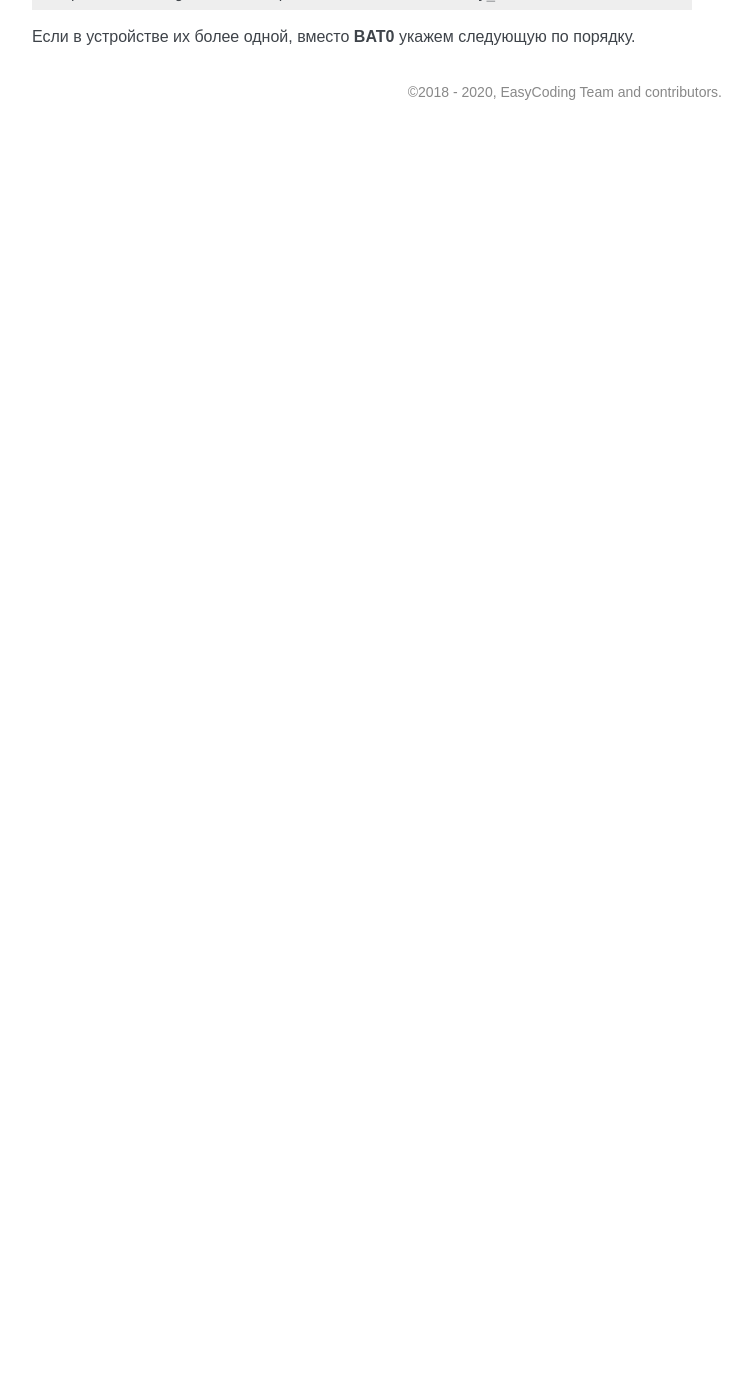
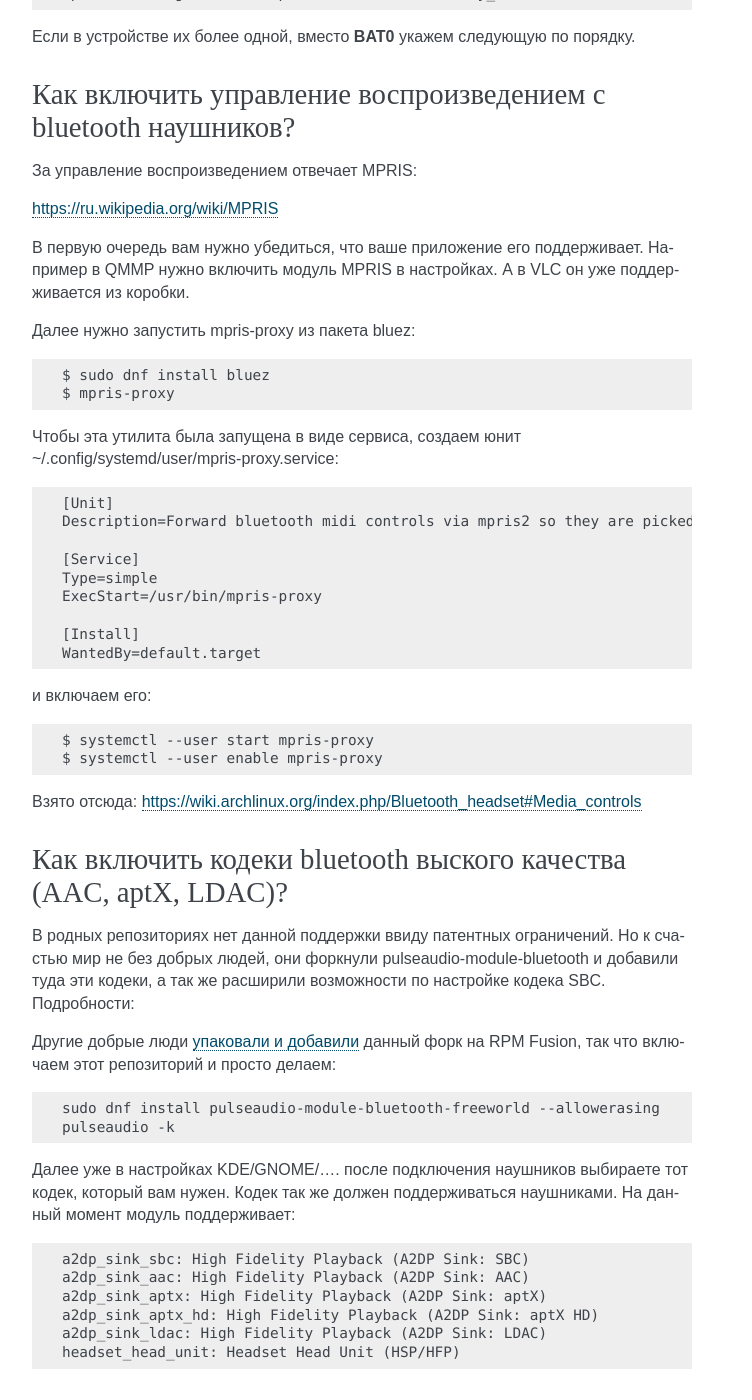
Before and after one commit to RussianFedora/FAQ, a Sphinx documentation site: the page built from source/hardware.rst, in a window 1280 px wide and 1400 px high, scrolled down 24531 px. Shown: the whole window, without its empty margins (388-1140 px from the left). Built offline with Sphinx 7.4.7, drawn with Linux system fonts in a browser that asks for light colours; comment, search, counter and statistics services are not loaded; before the commit the page ends 24661 px from its top, so only the background shows below that; some of the changed text lies outside the part shown.

Commit message:
Adding info about MPRIS and AAC/aptX/LDAC support

```diff
--- a/source/hardware.rst
+++ b/source/hardware.rst
@@ -1364,3 +1364,71 @@ ICC профиль можно получить либо на сайте прои
     upower -i /org/freedesktop/UPower/devices/battery_BAT0
 
 Если в устройстве их более одной, вместо **BAT0** укажем следующую по порядку.
+
+.. index:: bluetooth, mpris, multimedia, remote control
+.. _enable-mpris:
+
+Как включить управление воспроизведением с bluetooth наушников?
+========================================================
+
+За управление воспроизведением отвечает MPRIS:
+
+https://ru.wikipedia.org/wiki/MPRIS
+
+В первую очередь вам нужно убедиться, что ваше приложение его поддерживает. Например в QMMP нужно включить модуль MPRIS в настройках. А в VLC он уже поддерживается из коробки.
+
+Далее нужно запустить mpris-proxy из пакета bluez:
+
+.. code-block:: text
+
+    $ sudo dnf install bluez
+    $ mpris-proxy
+
+Чтобы эта утилита была запущена в виде сервиса, создаем юнит ~/.config/systemd/user/mpris-proxy.service:
+
+.. code-block:: text
+
+    [Unit]
+    Description=Forward bluetooth midi controls via mpris2 so they are picked up by supporting media players
+
+    [Service]
+    Type=simple
+    ExecStart=/usr/bin/mpris-proxy
+
+    [Install]
+    WantedBy=default.target
+
+и включаем его:
+
+.. code-block:: text
+
+    $ systemctl --user start mpris-proxy
+    $ systemctl --user enable mpris-proxy
+
+Взято отсюда: https://wiki.archlinux.org/index.php/Bluetooth_headset#Media_controls
+
+.. index:: bluetooth, hd-audio, aac, aptx, ldac, sbc
+.. _enable-hd-audio:
+
+Как включить кодеки bluetooth выского качества (AAC, aptX, LDAC)?
+========================================================
+
+В родных репозиториях нет данной поддержки ввиду патентных ограничений. Но к счастью мир не без добрых людей, они форкнули pulseaudio-module-bluetooth и добавили туда эти кодеки, а так же расширили возможности по настройке кодека SBC. Подробности:
+
+Другие добрые люди `упаковали и добавили <https://github.com/EHfive/pulseaudio-modules-bt/issues/20>`__ данный форк на RPM Fusion, так что включаем этот репозиторий и просто делаем:
+
+.. code-block:: text
+
+    sudo dnf install pulseaudio-module-bluetooth-freeworld --allowerasing
+    pulseaudio -k
+
+Далее уже в настройках KDE/GNOME/.... после подключения наушников выбираете тот кодек, который вам нужен. Кодек так же должен поддерживаться наушниками. На данный момент модуль поддерживает:
+
+.. code-block:: text
+
+    a2dp_sink_sbc: High Fidelity Playback (A2DP Sink: SBC)
+    a2dp_sink_aac: High Fidelity Playback (A2DP Sink: AAC)
+    a2dp_sink_aptx: High Fidelity Playback (A2DP Sink: aptX)
+    a2dp_sink_aptx_hd: High Fidelity Playback (A2DP Sink: aptX HD)
+    a2dp_sink_ldac: High Fidelity Playback (A2DP Sink: LDAC)
+    headset_head_unit: Headset Head Unit (HSP/HFP)
```
